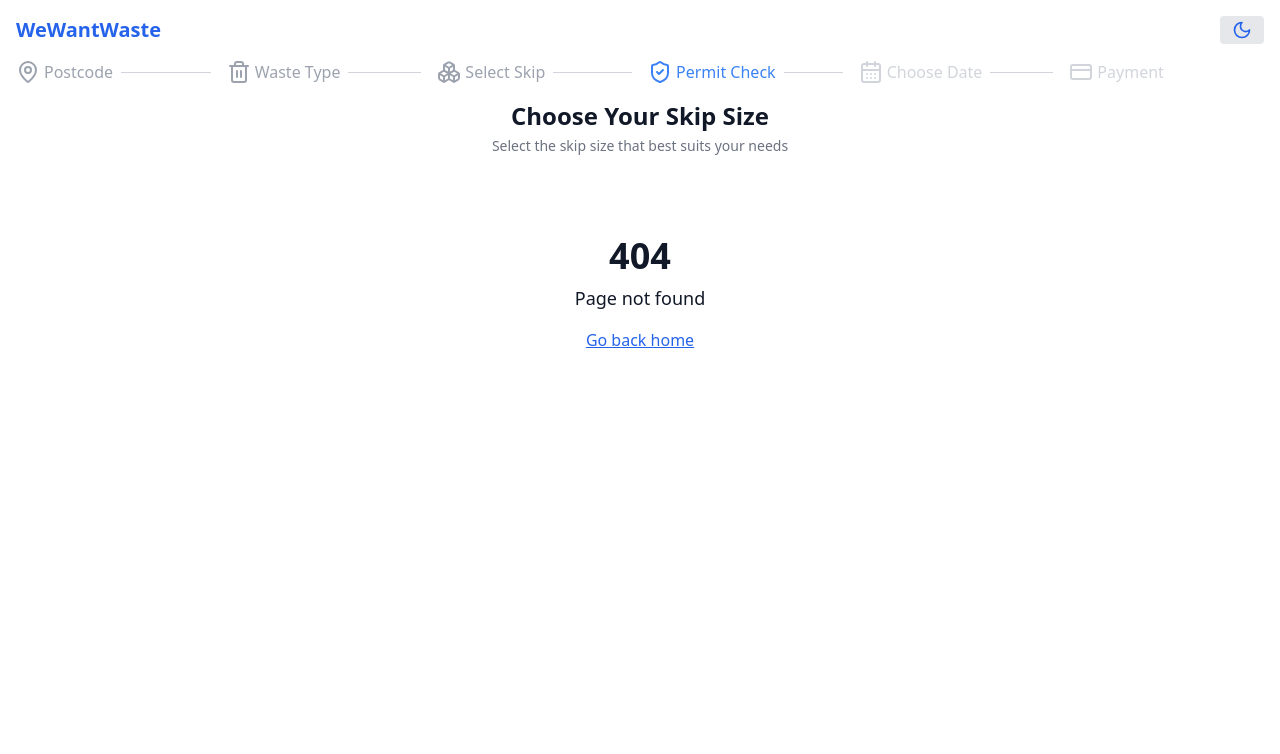
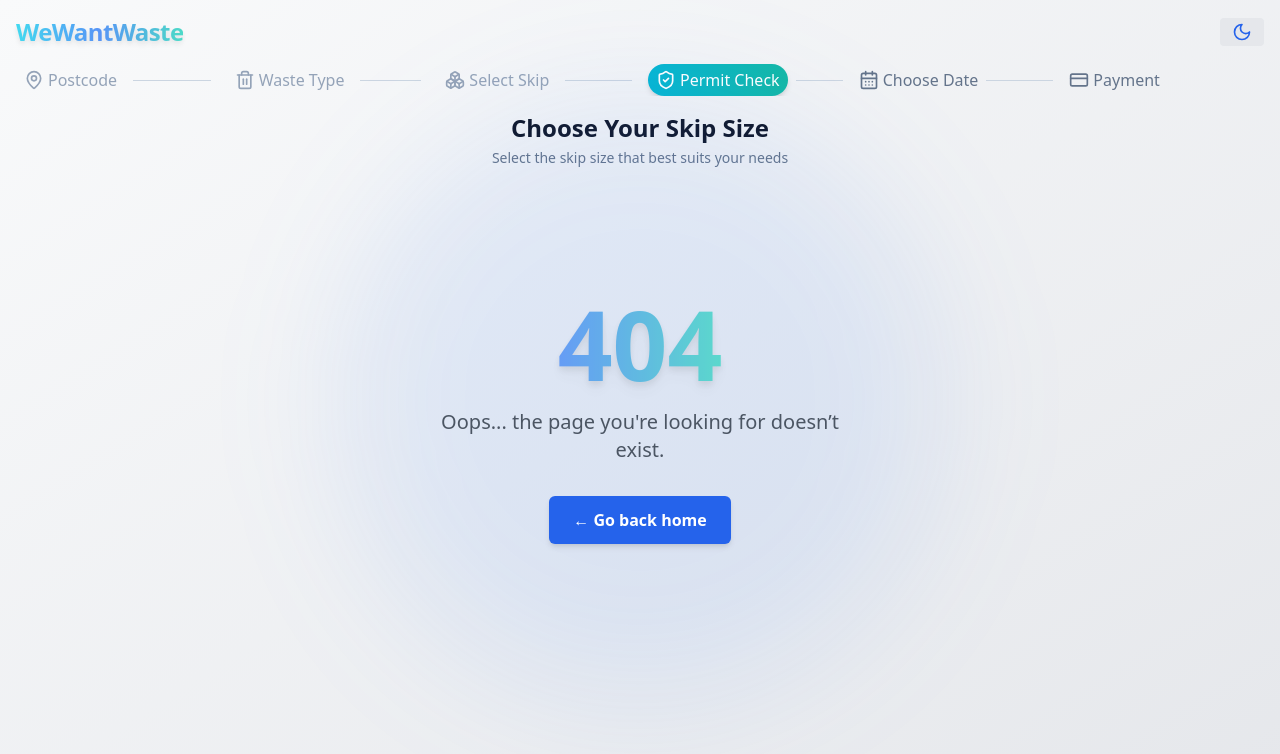
Before and after one commit to probablypenera007/wewantwaste, a React (Vite) app: page /404 in a window 1280 px wide. Before the commit this address had no page. Shown: the top 754 px of the page. Built offline with nearby package versions, Linux system fonts and the light colour scheme.

Commit message:
updated readme

```diff
--- a/src/components/BottomBar.jsx
+++ b/src/components/BottomBar.jsx
@@ -2,8 +2,8 @@ export default function BottomBar({ selected, onBack, onContinue }) {
   if (!selected) return null;
 
   return (
-    <div className="fixed bottom-4 left-1/2 transform -translate-x-1/2 w-[95%] sm:w-[90%] md:w-[70%] lg:w-[50%] bg-white/80 dark:bg-gray-900/80 backdrop-blur-xl border border-gray-300/20 dark:border-white/10 rounded-xl shadow-2xl p-4 flex flex-col sm:flex-row items-center justify-between gap-4 z-50 animate-slide-up">
-      <div className="text-sm sm:text-base text-center sm:text-left text-gray-800 dark:text-gray-100 font-medium">
+    <div className="fixed bottom-4 left-1/2 transform -translate-x-1/2 w-[95%] w-[98%] sm:w-[95%] md:w-[80%] lg:w-[70%] xl:w-[60%]bg-white/80 dark:bg-gray-900/80 backdrop-blur-xl border border-gray-300/20 dark:border-white/10 rounded-xl shadow-2xl p-4 flex flex-col sm:flex-row items-center justify-between gap-4 z-50 animate-slide-up">
+      <div className="text-md sm:text-base text-center sm:text-left text-gray-800 dark:text-gray-100 font-medium">
         {selected.size} Yard Skip • £
         {(selected.price_before_vat * 1.2).toFixed(2)} for{" "}
         {selected.hire_period_days} days
--- a/src/components/Header.jsx
+++ b/src/components/Header.jsx
@@ -1,31 +1,17 @@
 import { useLocation, Link } from "react-router-dom";
 import ThemeToggle from "./ThemeToggle";
-import {
-  MapPin,
-  Trash2,
-  Boxes,
-  ShieldCheck,
-  CalendarDays,
-  CreditCard,
-} from "lucide-react";
+import { STEPS } from "../utils/constants";
 
 export default function Header({ toggleTheme, isDark }) {
   const location = useLocation();
 
-  const steps = [
-    { label: "Postcode", path: "/", icon: MapPin },
-    { label: "Waste Type", path: "/", icon: Trash2 },
-    { label: "Select Skip", path: "/", icon: Boxes },
-    { label: "Permit Check", path: "/404", icon: ShieldCheck },
-    { label: "Choose Date", path: null, icon: CalendarDays },
-    { label: "Payment", path: null, icon: CreditCard },
-  ];
+const steps = STEPS;
 
   return (
     <div className="mb-6">
       {/* Top Bar */}
       <div className="flex items-center justify-between mb-4">
-        <div className="text-xl font-semibold text-blue-600 dark:text-blue-400">
+        <div className="text-xl sm:text-2xl font-extrabold bg-gradient-to-r from-cyan-400 via-blue-500 to-teal-400 bg-clip-text text-transparent animate-text-glow tracking-tight drop-shadow-md">
           WeWantWaste
         </div>
         <ThemeToggle isDark={isDark} toggleTheme={toggleTheme} />
@@ -46,25 +32,25 @@ export default function Header({ toggleTheme, isDark }) {
                 {step.path ? (
                   <Link
                     to={step.path}
-                    className={`flex items-center gap-1 ${
+                    className={`flex items-center gap-1 px-2 py-1 rounded-full transition ${
                       isActive
-                        ? "text-blue-500 font-medium"
-                        : "text-gray-400 hover:text-gray-600 dark:hover:text-gray-300"
+                        ? "text-white bg-gradient-to-r from-cyan-500 to-teal-500 shadow-md"
+                        : "text-slate-400 hover:text-white hover:bg-slate-700/50"
                     }`}
                   >
-                    <Icon className="w-6 h-6" />
+                    <Icon className="w-5 h-5" />
                     {step.label}
                   </Link>
                 ) : (
-                  <span className="flex items-center gap-1 text-gray-300 dark:text-gray-600 cursor-not-allowed">
-                    <Icon className="w-6 h-6" />
+                  <span className="flex items-center gap-1 text-slate-500 dark:text-slate-600 cursor-not-allowed">
+                    <Icon className="w-5 h-5" />
                     {step.label}
                   </span>
                 )}
 
-                {/* Fluid expanding divider */}
+                {/* Divider */}
                 {index < steps.length - 1 && (
-                  <span className="h-px flex-1 bg-gray-300 dark:bg-gray-600" />
+                  <span className="h-px flex-1 bg-slate-300 dark:bg-slate-600" />
                 )}
               </div>
             );
@@ -74,8 +60,10 @@ export default function Header({ toggleTheme, isDark }) {
 
       {/* Title & Subtitle */}
       <div className="text-center mt-4">
-        <h1 className="text-2xl font-bold mb-1">Choose Your Skip Size</h1>
-        <p className="text-gray-500 dark:text-gray-400 text-sm">
+        <h1 className="text-2xl font-extrabold text-slate-900 dark:text-white mb-1">
+          Choose Your Skip Size
+        </h1>
+        <p className="text-slate-500 dark:text-slate-400 text-sm">
           Select the skip size that best suits your needs
         </p>
       </div>
--- a/src/components/SkipCard.jsx
+++ b/src/components/SkipCard.jsx
@@ -32,17 +32,17 @@ export default function SkipCard({
         <div className="absolute inset-0 bg-gradient-to-t from-black/80 via-black/30 to-transparent rounded-3xl flex flex-col justify-between p-5 transition-all">
           {/* Header Tags */}
           <div className="flex justify-between items-start">
-            <div className="bg-white/10 backdrop-blur px-3 py-1 text-xs text-white rounded-full font-semibold uppercase tracking-widest">
+            <div className="bg-white/10 backdrop-blur px-3 py-1 text-sm text-white rounded-full font-semibold uppercase tracking-widest">
               {size} Yards
             </div>
-            <div className="bg-blue-600 text-white text-sm px-3 py-1 rounded-full font-bold shadow">
+            <div className="bg-blue-600 text-white text-md px-3 py-1 rounded-full font-bold shadow">
               £{price.toFixed(2)}
             </div>
           </div>
 
           {/* Info Tags */}
           <div className="space-y-2 mt-auto">
-            <p className="text-sm text-gray-200">
+            <p className="text-md text-gray-200">
               {hireDays} day hire period
             </p>
             <div className="flex flex-wrap gap-2 text-[11px] font-semibold uppercase">
@@ -70,7 +70,7 @@ export default function SkipCard({
           {/* Footer CTA */}
           <button
             disabled={isSelected}
-            className={`w-full mt-4 py-2 rounded-md font-bold text-sm transition-all shadow-lg ${
+            className={`w-full mt-4 py-2 rounded-md font-bold text-md transition-all shadow-lg ${
               isSelected
                 ? "bg-blue-600 text-white cursor-default"
                 : "bg-white/80 text-black hover:bg-white hover:scale-[1.01]"
--- a/src/pages/NotFound.jsx
+++ b/src/pages/NotFound.jsx
@@ -1,18 +1,33 @@
 import Header from "../components/Header";
 import { useTheme } from "../hooks/useTheme";
+import { Link } from "react-router-dom";
 
 export default function NotFound() {
   const { isDark, toggleTheme } = useTheme();
 
   return (
-    <div className="min-h-screen p-4 bg-white dark:bg-gray-900 text-gray-900 dark:text-white">
+    <div className="min-h-screen p-4 bg-gradient-to-br from-gray-50 to-gray-200 dark:from-gray-900 dark:to-gray-800 text-gray-900 dark:text-white relative overflow-hidden">
       <Header toggleTheme={toggleTheme} isDark={isDark} />
-      <div className="flex flex-col items-center justify-center mt-20 text-center">
-        <h1 className="text-4xl font-bold mb-2">404</h1>
-        <p className="text-lg mb-4">Page not found</p>
-        <a href="/" className="text-blue-600 dark:text-blue-400 underline">
-          Go back home
-        </a>
+
+      {/* Blurred spotlight background effect */}
+      <div className="absolute inset-0 pointer-events-none">
+        <div className="absolute top-1/2 left-1/2 w-[600px] h-[600px] bg-blue-500/10 rounded-full blur-3xl transform -translate-x-1/2 -translate-y-1/2" />
+      </div>
+
+      <div className="flex flex-col items-center justify-center mt-32 relative z-10 text-center">
+        <h1 className="text-6xl sm:text-8xl font-extrabold bg-gradient-to-r from-blue-500 to-teal-400 bg-clip-text text-transparent animate-pulse drop-shadow-lg">
+          404
+        </h1>
+        <p className="text-xl mt-4 text-gray-600 dark:text-gray-400 max-w-md">
+          Oops... the page you're looking for doesn’t exist.
+        </p>
+
+        <Link
+          to="/"
+          className="mt-8 inline-block px-6 py-3 bg-blue-600 text-white font-semibold rounded-md shadow-md hover:bg-blue-700 transition-all"
+        >
+          ← Go back home
+        </Link>
       </div>
     </div>
   );
--- /dev/null
+++ b/src/utils/constants.js
@@ -0,0 +1,17 @@
+import {
+  MapPin,
+  Trash2,
+  Boxes,
+  ShieldCheck,
+  CalendarDays,
+  CreditCard,
+} from "lucide-react";
+
+export const STEPS = [
+  { label: "Postcode", path: "/", icon: MapPin },
+  { label: "Waste Type", path: "/", icon: Trash2 },
+  { label: "Select Skip", path: "/", icon: Boxes },
+  { label: "Permit Check", path: "/404", icon: ShieldCheck },
+  { label: "Choose Date", path: null, icon: CalendarDays },
+  { label: "Payment", path: null, icon: CreditCard },
+];
--- a/tailwind.config.js
+++ b/tailwind.config.js
@@ -6,7 +6,11 @@ export default {
     "./src/**/*.{js,ts,jsx,tsx}",
   ],
   theme: {
-    extend: {},
+    extend: {
+       animation: {
+        'text-glow': 'pulse 2.5s ease-in-out infinite',
+      },
+    },
   },
   plugins: [],
 }
```
Also changed, not shown: 1 other file (tests, documents, lock files or other folders).
